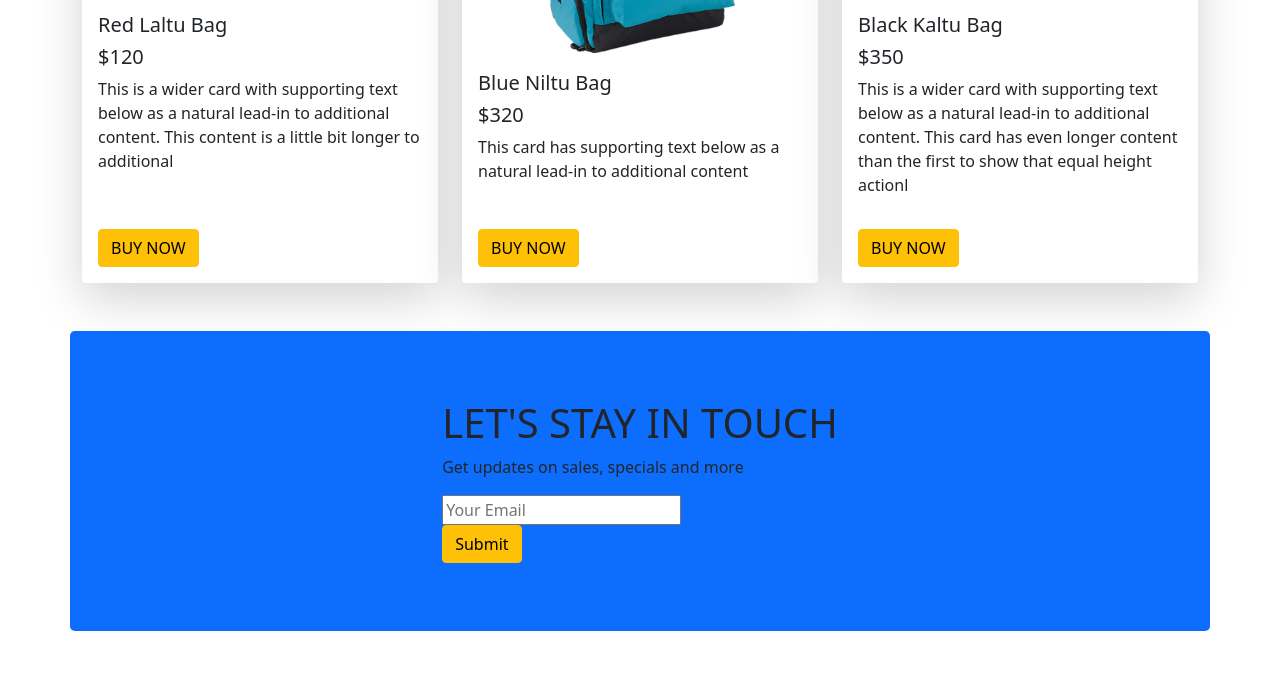
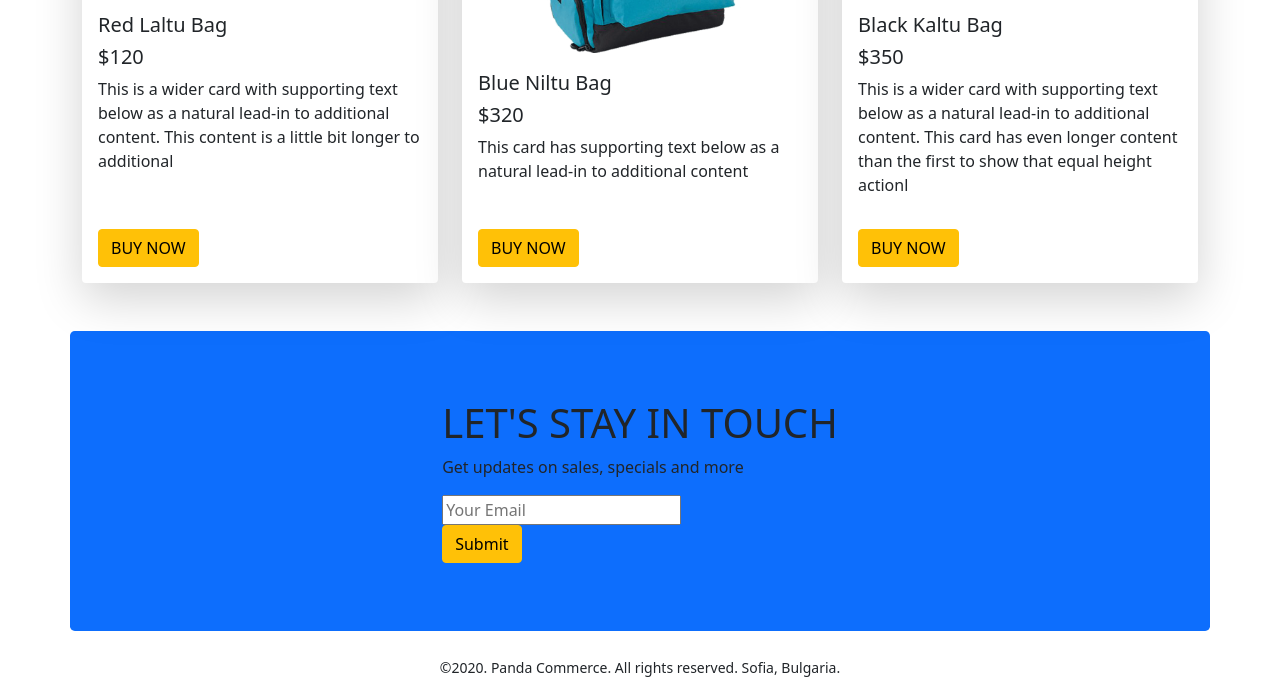
Before and after one commit to parasite-e/panda-commerce-bootstrap, a plain HTML site: page index.html in a window 1280 px wide. Shown: the part 1696-2391 px from the top of the page. Before the commit the page ends 2351 px from the top, so only its background shows below. Drawn offline with nearby package versions, Linux system fonts and the light colour scheme.

Commit message:
footer section added

```diff
--- a/index.html
+++ b/index.html
@@ -241,8 +241,9 @@
             </div>
         </section>
     </main>
-    <footer>
-
+    <!-- footer section  -->
+    <footer class="mt-4 d-flex justify-content-center">
+        <p><small>©2020. Panda Commerce. All rights reserved. Sofia, Bulgaria.</small></p>
     </footer>
 
 
```
